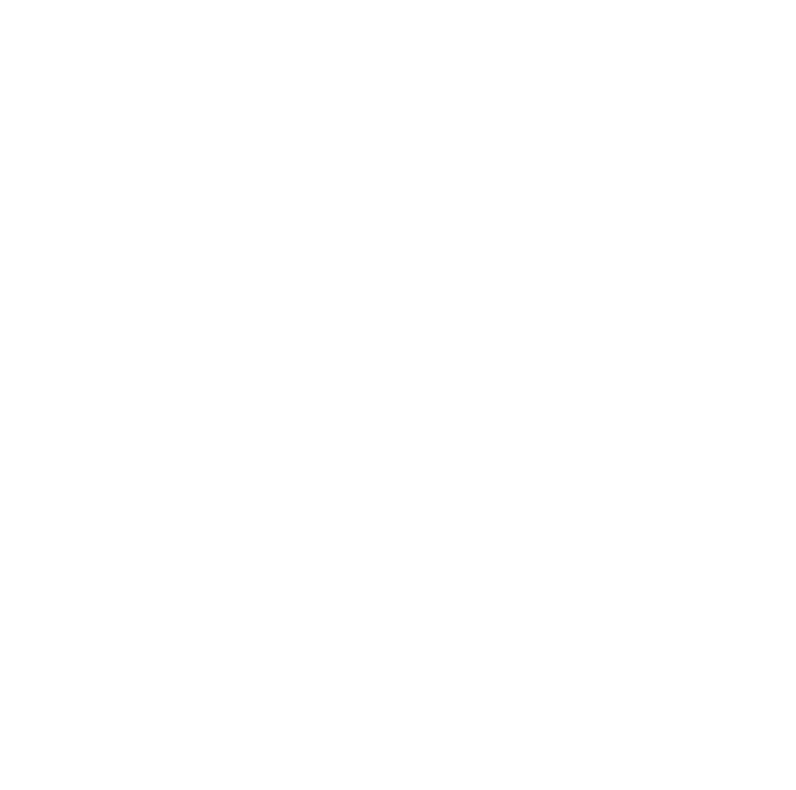
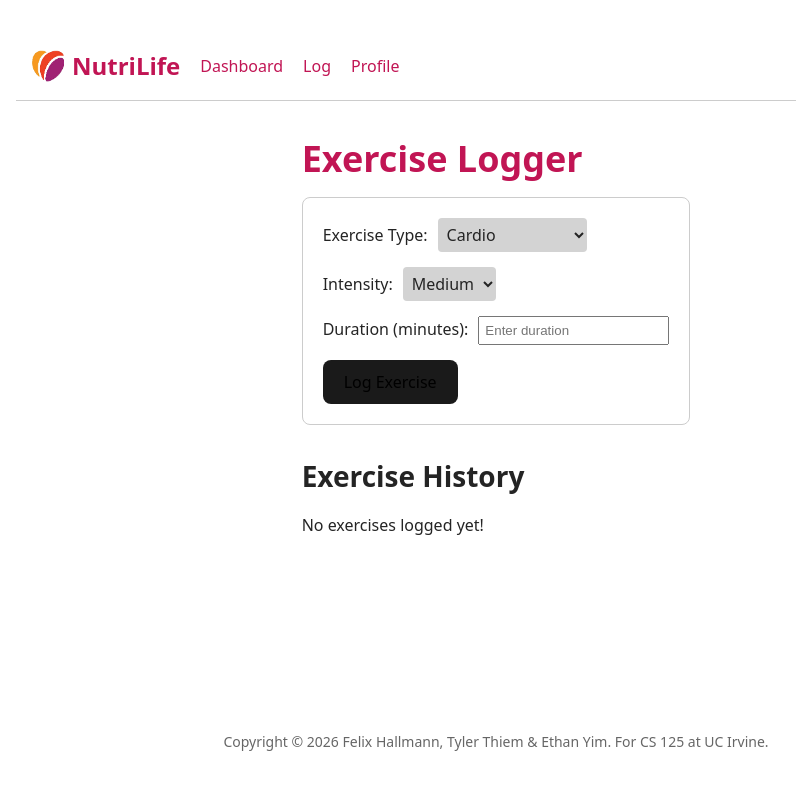
Before and after one commit to FelixHAUD/cs125_health_assistant, a React (Vite) app: page /log in a window 1280 px wide. Before the commit this address had no page. Shown: the top 790 px of the page, without its empty margins (144-940 px from the left). Built offline with nearby package versions, Linux system fonts and the light colour scheme.

Commit message:
Add exercise log & changes to dashboard (recipe steps/ingredients), make changes to CSS

```diff
--- a/src/App.jsx
+++ b/src/App.jsx
@@ -2,6 +2,7 @@
 import Layout from './components/Layout.jsx'
 import Dashboard from './routes/dashboard.jsx'
 import Profile from './routes/profile.jsx'
+import Log from './routes/log.jsx'
 // import { BrowserRouter } from 'react-router'
 import { BrowserRouter, Routes, Route } from 'react-router-dom'
 import { Toaster } from "react-hot-toast";
@@ -15,6 +16,7 @@
      <Routes>
       <Route path="/" element={<Layout />}>
         <Route index element={<Dashboard />} />
+        <Route path="log" element={<Log />} />
         <Route path="profile" element={<Profile />} />
       </Route>
      </Routes>
--- a/src/components/Navbar.jsx
+++ b/src/components/Navbar.jsx
@@ -13,6 +13,7 @@
       </Link>
 
       <Link to="/">Dashboard</Link>
+      <Link to="/log">Log</Link>
       <Link to="/profile">Profile</Link>
     </nav>
   );
--- a/src/globals.css
+++ b/src/globals.css
@@ -4,7 +4,7 @@
   font-weight: 400;
 
   color-scheme: light dark;
-  background-color: rgba(255, 255, 255, 0.945);
+  background-color: white;
   color: #242424;
 
   font-synthesis: none;
@@ -40,12 +40,6 @@
     display: flex;
     flex-direction: column;
   }
-}
-
-h1 {
-  font-size: 2.5rem;
-  line-height: 1;
-}
 
 footer {
   text-align: center;
@@ -61,6 +55,7 @@
   /* padding: 1rem; */
   box-sizing: border-box;
   text-align: left;
+  width: min(95vw, 60rem);
 }
 
 button {
@@ -101,10 +96,32 @@
   }
 } */
 
+h1 {
+  color: #c11554;
+  line-height: 1;
+  font-size: 2.25rem;
+  margin: 1.25rem 0;
+}
+
+h2 {
+  font-size: 1.75rem;
+  margin: 1rem 0;
+}
+
+h3 {
+  font-size: 1.5rem;
+  margin: 0.75rem 0;
+}
+
+h4 {
+  font-size: 1.25rem;
+  margin: 0.5rem 0;
+}
+
 /* Dashboard */
 
 .db-name {
-  font-size: 2rem;
+  font-size: 1.25rem;
 }
 
 /* Profile */
@@ -113,6 +130,8 @@
   color: inherit;
   border-radius: 0.25rem;
   font-family: inherit;
+  border: none;
+  font-size: inherit;
 }
 
 .info-list {
--- a/src/routes/dashboard.jsx
+++ b/src/routes/dashboard.jsx
@@ -1,4 +1,23 @@
 import { useEffect, useState } from "react";
+
+// Given time of day, choose which meal to suggest
+const chooseNextMeal = () => {
+  const hour = new Date().getHours();
+  if (hour < 8) return "breakfast";
+  if (hour < 12) return "lunch";
+  if (hour < 20) return "dinner";
+  return "breakfast tomorrow";
+}
+
+// Helper to parse the Python-style list string from the JSON
+const parseIngredients = (val) => {
+  if (Array.isArray(val)) return val;
+  if (typeof val !== 'string') return [];
+  // Remove brackets and split by "', '"
+  const cleaned = val.replace(/^\[|\]$/g, '').trim();
+  if (!cleaned) return [];
+  return cleaned.split("', '").map(s => s.replace(/^'|'$/g, '').replace(/\\'/g, "'"));
+};
 
 function Dashboard() {
   const today = new Date().toLocaleDateString();
@@ -21,12 +40,31 @@
     return <main><h1>Dashboard</h1><p>Loading...</p></main>;
   }
 
+  // PLACEHOLDER!!!
+  let chosenRecipe = breakfastRecipes[0];
+
   return (
     <main>
       <h1>Dashboard</h1>
-      <span className="db-name">Welcome, [name]!</span>
+      <span className="db-name">Welcome, !</span>
       <p>It is <b>{time}</b> on <b>{today}</b>.</p>
-      <p>Your recommended meal is {breakfastRecipes[0]?.title}, to be had for [breakfast tomorrow morning].</p>
+      <h2>Recommended meal</h2>
+      <p>Your recommended meal is <b>{breakfastRecipes[0]?.title}</b>, to be had for <i>{chooseNextMeal()}</i>.</p>
+    <h3>Recipe</h3>
+      <h4>Ingredients</h4>
+      {chosenRecipe?.ingredients && (
+        <ul>
+        {parseIngredients(chosenRecipe.ingredients).map((ingredient, index) => (
+          <li key={index}>{ingredient}</li>
+        ))}
+      </ul>
+      )}
+      <h4>Steps</h4>
+      <ol>
+        {chosenRecipe?.instructions.split(". ").map((step, index) => (
+          <li key={index}>{step.trim()}.<br/></li>
+        ))}
+      </ol>
     </main>
   )
 }
--- /dev/null
+++ b/src/routes/log.jsx
@@ -0,0 +1,108 @@
+import { useState } from 'react';
+
+export default function Log() {
+  const [exerciseType, setExerciseType] = useState('cardio');
+  const [intensity, setIntensity] = useState('medium');
+  const [duration, setDuration] = useState('');
+  const [logs, setLogs] = useState([]);
+
+  const handleSubmit = (e) => {
+    e.preventDefault();
+    if (!duration) {
+      alert('Please enter a duration');
+      return;
+    }
+
+    const newLog = {
+      id: Date.now(),
+      type: exerciseType,
+      intensity,
+      duration: parseInt(duration),
+      date: new Date().toLocaleString(),
+    };
+
+    setLogs([newLog, ...logs]);
+    setDuration('');
+    setExerciseType('cardio');
+    setIntensity('medium');
+  };
+
+  return (
+    <div style={{ padding: '20px', maxWidth: '600px', margin: '0 auto' }}>
+      <h1>Exercise Logger</h1>
+
+      <form onSubmit={handleSubmit} style={{ marginBottom: '30px', padding: '20px', border: '1px solid #ccc', borderRadius: '8px' }}>
+        <div style={{ marginBottom: '15px' }}>
+          <label>
+            Exercise Type:
+            <select
+              value={exerciseType}
+              onChange={(e) => setExerciseType(e.target.value)}
+              style={{ marginLeft: '10px', padding: '5px' }}
+            >
+              <option value="cardio">Cardio</option>
+              <option value="weightTraining">Weight Training</option>
+            </select>
+          </label>
+        </div>
+
+        <div style={{ marginBottom: '15px' }}>
+          <label>
+            Intensity:
+            <select
+              value={intensity}
+              onChange={(e) => setIntensity(e.target.value)}
+              style={{ marginLeft: '10px', padding: '5px' }}
+            >
+              <option value="low">Low</option>
+              <option value="medium">Medium</option>
+              <option value="high">High</option>
+            </select>
+          </label>
+        </div>
+
+        <div style={{ marginBottom: '15px' }}>
+          <label>
+            Duration (minutes):
+            <input
+              type="number"
+              value={duration}
+              onChange={(e) => setDuration(e.target.value)}
+              placeholder="Enter duration"
+              style={{ marginLeft: '10px', padding: '5px' }}
+              min="1"
+            />
+          </label>
+        </div>
+
+        <button type="submit" style={{ padding: '10px 20px', fontSize: '16px', cursor: 'pointer' }}>
+          Log Exercise
+        </button>
+      </form>
+
+      <h2>Exercise History</h2>
+      {logs.length === 0 ? (
+        <p>No exercises logged yet!</p>
+      ) : (
+        <ul style={{ listStyle: 'none', padding: 0 }}>
+          {logs.map((log) => (
+            <li
+              key={log.id}
+              style={{
+                padding: '10px',
+                marginBottom: '10px',
+                border: '1px solid #e0e0e0',
+                borderRadius: '4px',
+                backgroundColor: '#f9f9f9'
+              }}
+            >
+              <strong>{log.type === 'cardio' ? 'Cardio' : 'Weight Training'}</strong> -
+              <span style={{ marginLeft: '10px' }}>({log.intensity}, {log.duration} min)</span>
+              <div style={{ fontSize: '12px', color: '#666', marginTop: '5px' }}>{log.date}</div>
+            </li>
+          ))}
+        </ul>
+      )}
+    </div>
+  );
+}
--- a/src/routes/profile.jsx
+++ b/src/routes/profile.jsx
@@ -13,7 +13,7 @@
 function Profile() {
   // 1. Initialize state for Basic Info (Manual Inputs)
   const [user, setUser] = useState({
-    name: "Ethan Yim",
+    name: "John Doe",
     age: 21,
     heightFt: 5,
     heightIn: 10,
@@ -58,10 +58,10 @@
   };
 
   // Helper function to handle changes for vitals
-  const handleVitalChange = (e) => {
-    const { name, value } = e.target;
-    setVitals((prev) => ({ ...prev, [name]: value }));
-  };
+  // const handleVitalChange = (e) => {
+  //   const { name, value } = e.target;
+  //   setVitals((prev) => ({ ...prev, [name]: value }));
+  // };
 
   // Helper function handle changes for vitals
   const handleGoalChange = (e) => {
@@ -96,6 +96,11 @@
       })
       .finally(() => setSaving(false));
   };
+
+  const heightTotalInches = (parseInt(user.heightFt || 0) * 12) + parseInt(user.heightIn || 0);
+  const bmiValue = heightTotalInches > 0
+    ? ((703 * parseInt(user.weight || 0)) / (heightTotalInches * heightTotalInches)).toFixed(1)
+    : 0;
 
   return (
     <main>
@@ -164,12 +169,12 @@
 
         <label className="info-line">
           <span>BMI</span>
-          <div>{7.03 * Math.round(100 * user.weight/((12 * user.heightFt + user.heightIn) * (12 * user.heightFt + user.heightIn)))}</div>
+          <div>{bmiValue}</div>
         </label>
       </div>
 
       <h2>Vitals</h2>
-      <span className="subtitle">Simulated data...</span>
+      <span className="subtitle">Data fetched from Apple Health 23 min ago... (just kidding, simulated data)</span>
 
       <div className="info-list">
         <label className="info-line">
```
Also changed, not shown: inspect_recipe.js (added, +10 -0 lines), 2 other files (tests, documents, lock files or other folders).
